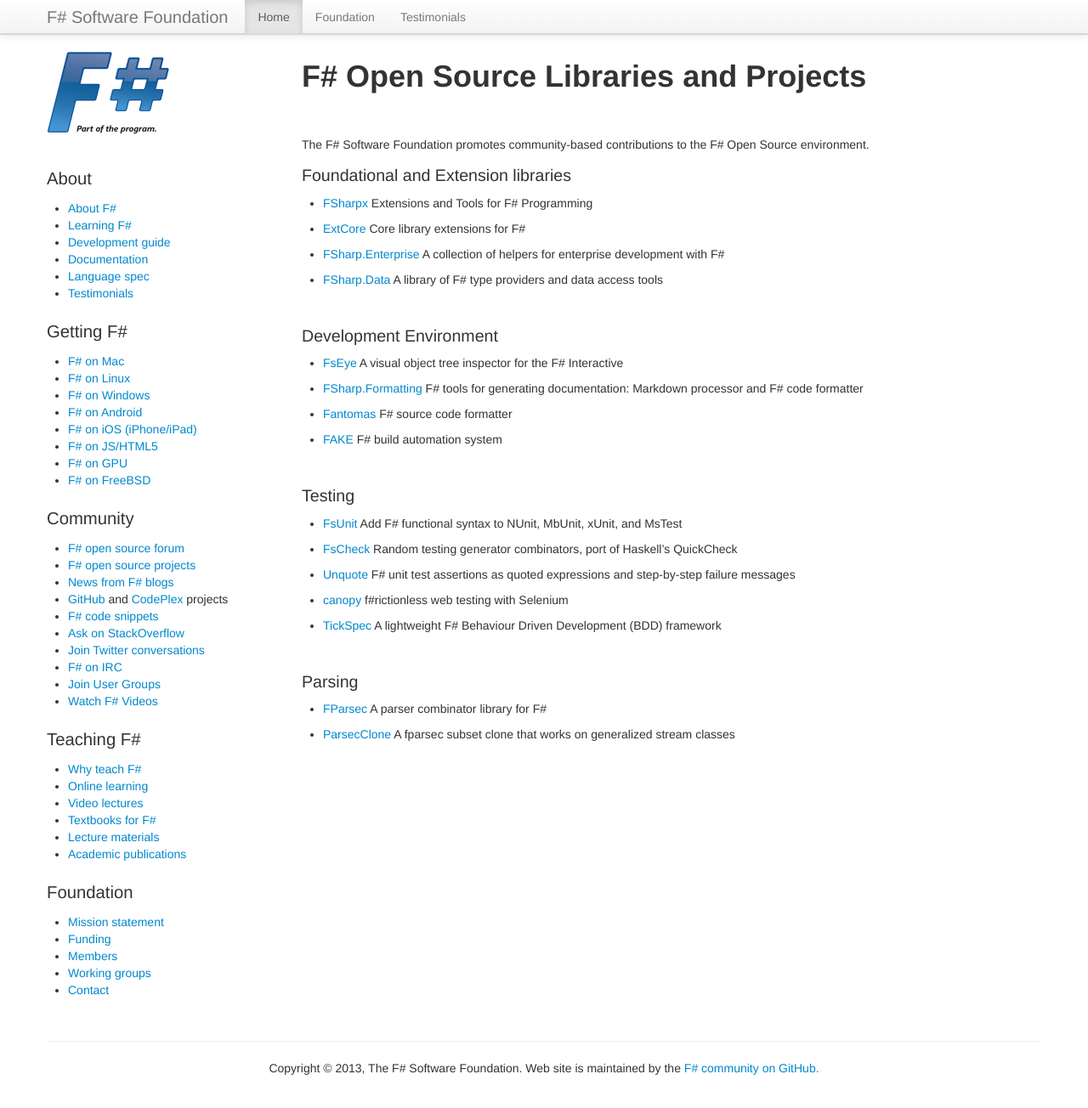
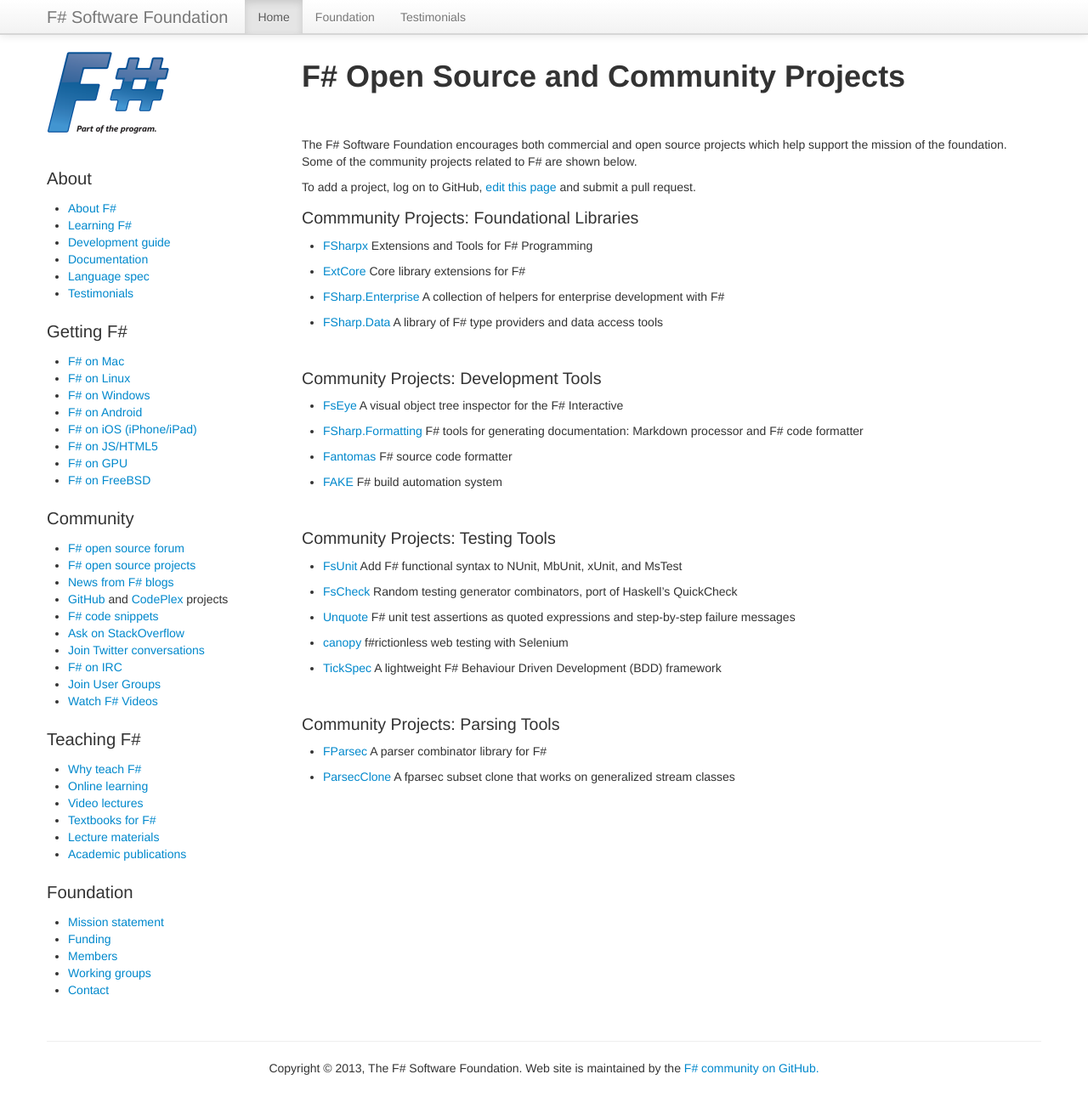
Before and after one commit to fsharp/fsharp.org, a Jekyll site: the page built from use/osprojects/index.md, in a window 1280 px wide and 1317 px high. Shown: the top 1304 px of the window at 85% size. Built offline with Jekyll 4.4.1, drawn with Linux system fonts in a browser that asks for light colours; nearby versions of some CDN libraries; some web fonts are replaced; comment, search, counter and statistics services are not loaded.

Commit message:
Update index.md

```diff
--- a/use/osprojects/index.md
+++ b/use/osprojects/index.md
@@ -1,12 +1,16 @@
 ---
 layout: page
-title: F# Open Source Libraries and Projects | The F# Software Foundation
-headline: F# Open Source Libraries and Projects
+title: F# Open Source and Community Projects | The F# Software Foundation
+headline: F# Open Source and Community Projects
 ---
 
-The F# Software Foundation promotes community-based contributions to the F# Open Source environment.
+The F# Software Foundation encourages both commercial and open source projects
+which help support the mission of the foundation. Some of the community projects related
+to F# are shown below.
 
-### Foundational and Extension libraries
+To add a project, log on to GitHub, [edit this page](https://github.com/fsharp/fsfoundation/edit/gh-pages/use/osprojects/index.md) and submit a pull request.
+
+### Commmunity Projects: Foundational Libraries
 
 *  [FSharpx](https://github.com/fsharp/fsharpx]) Extensions and Tools for F# Programming
 
@@ -18,7 +22,7 @@
 
 <br />
 
-### Development Environment
+### Community Projects:  Development Tools
 
 *  [FsEye](https://code.google.com/p/fseye/) A visual object tree inspector for the F# Interactive
 
@@ -30,7 +34,7 @@
 
 <br />
 
-### Testing
+### Community Projects: Testing Tools
 
 *  [FsUnit](https://github.com/fsharp/FsUnit) Add F# functional syntax to NUnit, MbUnit, xUnit, and MsTest
 
@@ -44,11 +48,12 @@
 
 <br />
 
-### Parsing
+### Community Projects: Parsing Tools
 
 *  [FParsec](http://www.quanttec.com/fparsec/) A parser combinator library for F#
 
 *  [ParsecClone](https://github.com/devshorts/ParsecClone) A fparsec subset clone that works on generalized stream classes
 
 
+
 <br />
```
